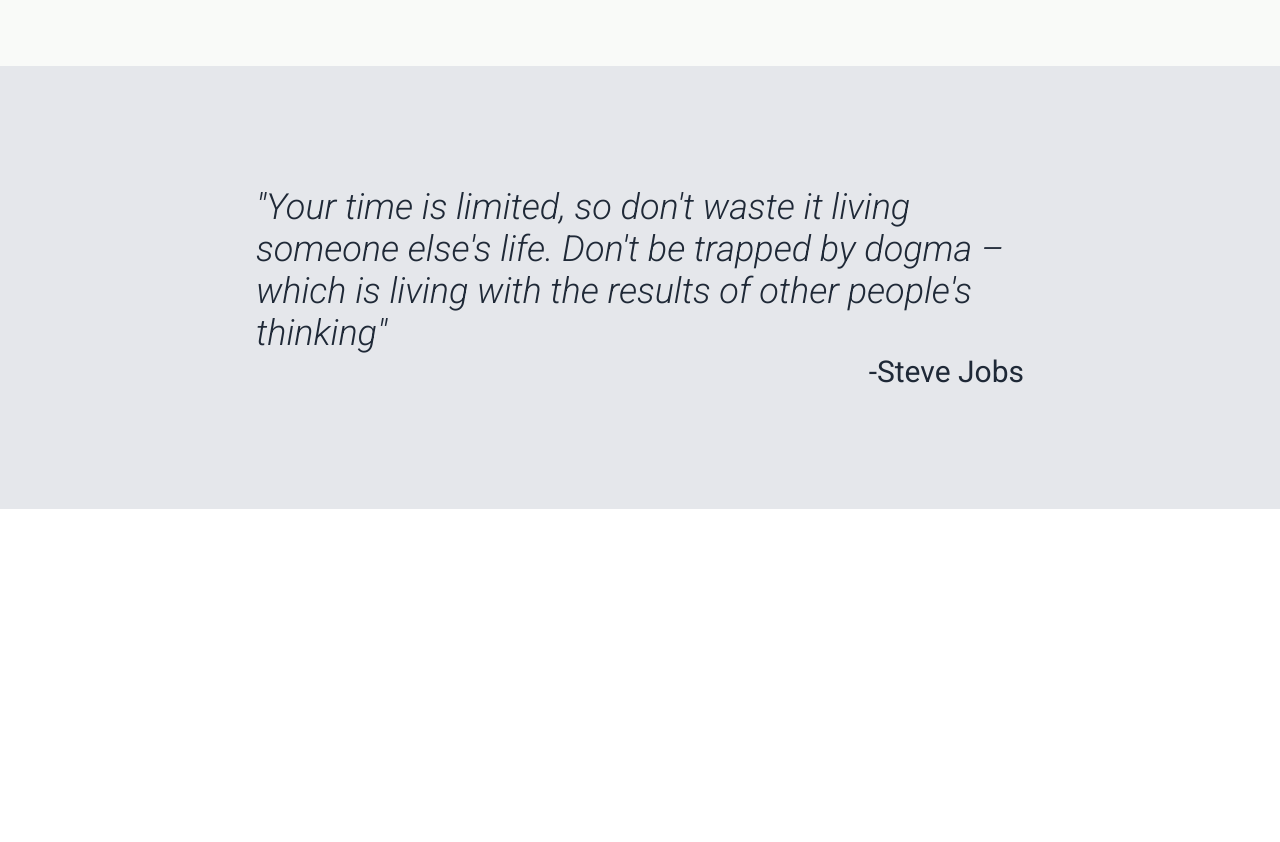
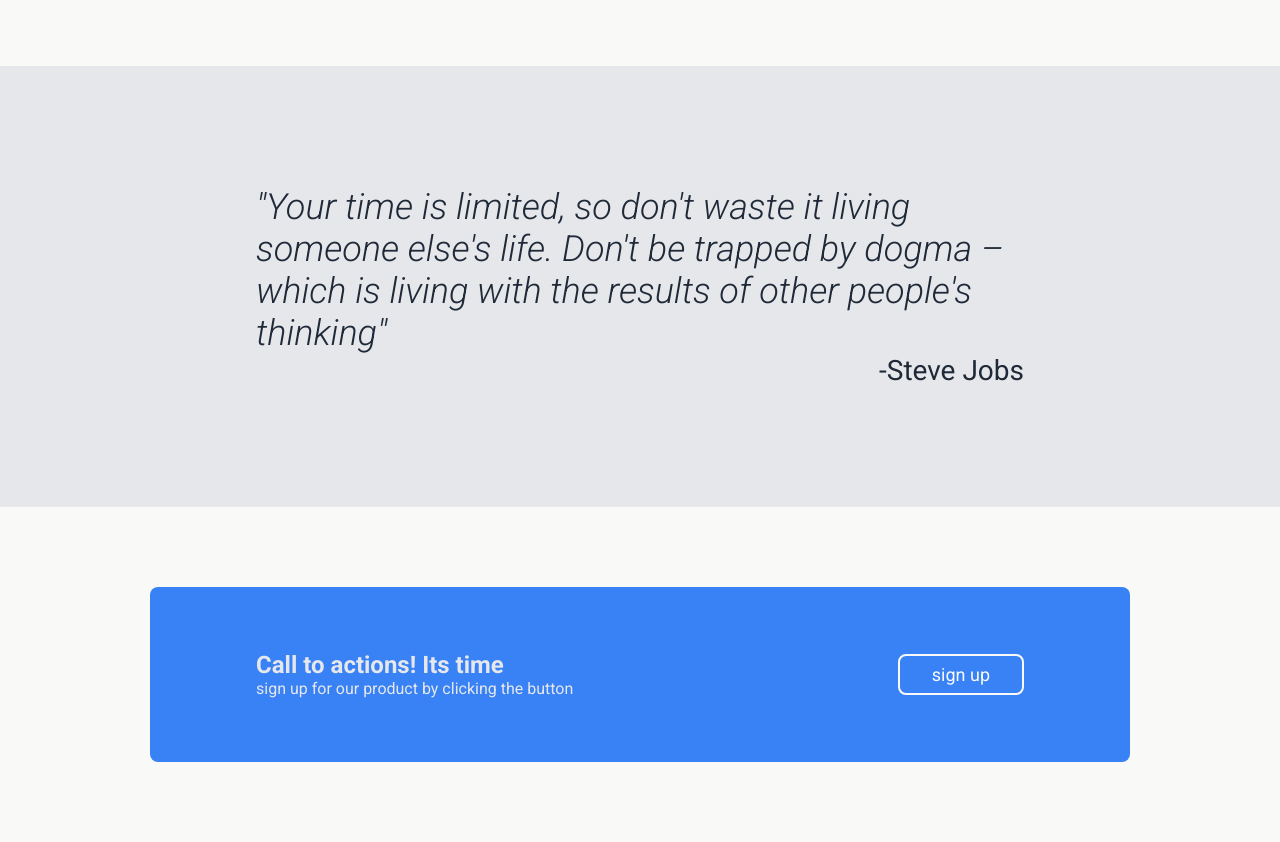
Before and after one commit to Ago-oyu/Landing-Page, a plain HTML site: page index.html in a window 1280 px wide. Shown: the part 912-1754 px from the top of the page. Before the commit the page ends 1421 px from the top, so only its background shows below. Drawn offline with Linux system fonts and the light colour scheme.

Commit message:
Add call to action section

```diff
--- a/index.html
+++ b/index.html
@@ -58,5 +58,15 @@
         <span>-Steve Jobs</span>
     </div>
 </div>
+
+<div class="cta">
+    <div class="cta-container">
+        <div class="cta-text">
+            <div class="cta-header">Call to actions! Its time</div>
+            <div class="cta-content">sign up for our product by clicking the button</div>
+        </div>
+        <div class="cta-button"><button>sign up</button></div>
+    </div>
+</div>
 </body>
 </html>
--- a/style.css
+++ b/style.css
@@ -60,7 +60,7 @@
     text-align: justify;
 }
 
-button {
+.content button {
     background-color: #3882F6;
     color: #F9FAF8;
     font-size: 18px;
@@ -136,5 +136,38 @@
     text-align: right;
     font-weight: 400;
     font-style: normal;
-    font-size: 30px;
+    font-size: 28px;
 }
+
+/*start of call to action section*/
+.cta {
+    background-color: #F9FAF8;
+    padding: 80px 150px;
+}
+
+.cta-container {
+    background-color: #3882F6;
+    border-radius: 8px;
+    display: flex;
+    justify-content: space-between;
+    align-items: center;
+    padding: 64px 106px;
+}
+
+.cta-text {
+    color: #e5e7eb;
+}
+.cta-header {
+    font-size: 24px;
+    font-weight: bold;
+}
+.cta button {
+    background-color: #3882F6;
+    color: #F9FAF8;
+    font-size: 18px;
+    border-style: solid;
+    border-color: #F9FAF8;
+    padding: 8px 32px;
+    border-radius: 8px;
+
+}
```
